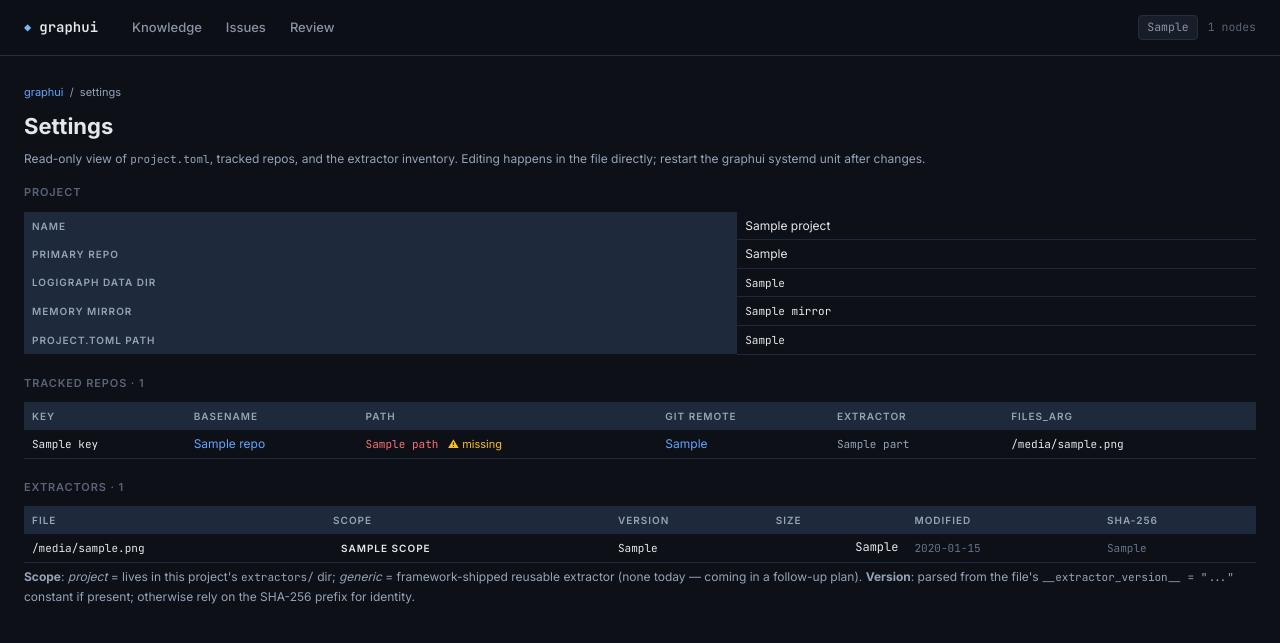
After one commit to Concorda-Sailing/graphui, a Python web app: template app/templates/settings.html in a window 1280 px wide. The commit adds this page. Shown: the top 643 px of the page. Run offline with Jinja, Linux system fonts and the light colour scheme; the template is opened without the code that fills it: most values are stand-ins (such as "Sample title", 1, 10 or a date in 2020).

Commit message:
feat(graphui): settings.html template + styles
Co-Authored-By: Claude Opus 4.7 (1M context) <noreply@anthropic.com>

```diff
--- a/app/static/style.css
+++ b/app/static/style.css
@@ -1687,3 +1687,23 @@ h2 {
   .repo-detail-body { grid-template-columns: 1fr; }
 }
 .repo-tab-warn.repo-tab-active { background: #422006; color: #fde68a; }
+
+/* ---- Settings page ---- */
+.settings-header { margin-bottom: 16px; }
+.settings-header h1 { margin: 0 0 4px; font-size: 22px; color: #e5e7eb; }
+.settings-note { color: #94a3b8; font-size: 12px; margin: 4px 0 12px; }
+.settings-section { margin-bottom: 20px; }
+.settings-table { width: 100%; border-collapse: collapse; font-size: 12px; }
+.settings-table-wide { table-layout: auto; }
+.settings-table th { text-align: left; padding: 6px 8px; background: #1e293b; color: #94a3b8; font-weight: 600; font-size: 10px; text-transform: uppercase; letter-spacing: 1px; }
+.settings-table td { padding: 4px 8px; border-bottom: 1px solid #1e293b; color: #e5e7eb; vertical-align: top; }
+.settings-table td.numeric { text-align: right; font-family: var(--mono); }
+.settings-table a { color: #60a5fa; text-decoration: none; }
+.settings-path { color: #e5e7eb; }
+.settings-path-missing { color: #f87171; }
+.settings-warn { color: #fbbf24; font-size: 11px; margin-left: 6px; }
+.settings-mute { color: #64748b; }
+.settings-cmd { color: #94a3b8; font-size: 11px; word-break: break-all; }
+.settings-scope { padding: 1px 8px; border-radius: 3px; font-size: 10px; text-transform: uppercase; letter-spacing: 1px; font-weight: 600; }
+.settings-scope-project { background: #1e3a8a; color: #bfdbfe; }
+.settings-scope-generic { background: #14532d; color: #bbf7d0; }
--- /dev/null
+++ b/app/templates/settings.html
@@ -0,0 +1,109 @@
+{% extends "base.html" %}
+{% block title %}settings{% endblock %}
+{% block content %}
+
+<div class="settings-header">
+  <div class="repo-detail-breadcrumb">
+    <a href="/graph/">graphui</a> &nbsp;/&nbsp; <span>settings</span>
+  </div>
+  <h1>Settings</h1>
+  <p class="settings-note">Read-only view of <code>project.toml</code>, tracked repos, and the extractor inventory. Editing happens in the file directly; restart the graphui systemd unit after changes.</p>
+</div>
+
+<section class="settings-section">
+  <h3 class="section-title">Project</h3>
+  {% if project %}
+  <table class="settings-table">
+    <tbody>
+      <tr><th>Name</th><td>{{ project.get('project', {}).get('name', '—') }}</td></tr>
+      <tr><th>Primary repo</th><td>{{ project.get('project', {}).get('primary_repo', '—') }}</td></tr>
+      <tr><th>Logigraph data dir</th><td><code>{{ project.get('logigraph', {}).get('data_dir', '—') }}</code></td></tr>
+      <tr><th>Memory mirror</th><td><code>{{ project.get('memory', {}).get('mirror', '—') }}</code></td></tr>
+      <tr><th>project.toml path</th><td><code>{{ project_toml_path }}</code></td></tr>
+    </tbody>
+  </table>
+  {% else %}
+  <p class="empty">No <code>project.toml</code> found at <code>{{ project_toml_path }}</code>.</p>
+  {% endif %}
+</section>
+
+<section class="settings-section">
+  <h3 class="section-title">Tracked repos · {{ repos|length }}</h3>
+  {% if repos %}
+  <table class="settings-table settings-table-wide">
+    <thead>
+      <tr>
+        <th>Key</th>
+        <th>Basename</th>
+        <th>Path</th>
+        <th>Git remote</th>
+        <th>Extractor</th>
+        <th>files_arg</th>
+      </tr>
+    </thead>
+    <tbody>
+      {% for r in repos %}
+      <tr>
+        <td><code>{{ r.key }}</code></td>
+        <td><a href="/graph/repo/{{ r.basename }}">{{ r.basename }}</a></td>
+        <td>
+          <code class="settings-path{% if not r.path_exists %} settings-path-missing{% endif %}">{{ r.path }}</code>
+          {% if not r.path_exists %}<span class="settings-warn">⚠ missing</span>{% endif %}
+        </td>
+        <td>
+          {% if r.git_remote %}<a href="{{ r.git_remote }}" target="_blank" rel="noopener">{{ r.git_remote }}</a>
+          {% else %}<span class="settings-mute">—</span>{% endif %}
+        </td>
+        <td>
+          <code class="settings-cmd">{% for part in r.extractor_cmd %}{{ part }}{% if not loop.last %} {% endif %}{% endfor %}</code>
+        </td>
+        <td>
+          {% if r.files_arg %}<code>{{ r.files_arg }}</code>
+          {% else %}<span class="settings-mute">—</span>{% endif %}
+        </td>
+      </tr>
+      {% endfor %}
+    </tbody>
+  </table>
+  {% else %}
+  <p class="empty">No <code>[repos.*]</code> tables in project.toml.</p>
+  {% endif %}
+</section>
+
+<section class="settings-section">
+  <h3 class="section-title">Extractors · {{ extractors|length }}</h3>
+  {% if extractors %}
+  <table class="settings-table settings-table-wide">
+    <thead>
+      <tr>
+        <th>File</th>
+        <th>Scope</th>
+        <th>Version</th>
+        <th class="numeric">Size</th>
+        <th>Modified</th>
+        <th>SHA-256</th>
+      </tr>
+    </thead>
+    <tbody>
+      {% for e in extractors %}
+      <tr>
+        <td><code>{{ e.filename }}</code></td>
+        <td><span class="settings-scope settings-scope-{{ e.scope }}">{{ e.scope }}</span></td>
+        <td>{% if e.declared_version %}<code>{{ e.declared_version }}</code>{% else %}<span class="settings-mute">—</span>{% endif %}</td>
+        <td class="numeric">{{ e.size_bytes }}</td>
+        <td><code class="settings-mute">{{ e.mtime_iso or '—' }}</code></td>
+        <td><code class="settings-mute">{{ e.sha256_prefix }}</code></td>
+      </tr>
+      {% endfor %}
+    </tbody>
+  </table>
+  <p class="settings-note">
+    <strong>Scope</strong>: <em>project</em> = lives in this project's <code>extractors/</code> dir; <em>generic</em> = framework-shipped reusable extractor (none today — coming in a follow-up plan).
+    <strong>Version</strong>: parsed from the file's <code>__extractor_version__ = "..."</code> constant if present; otherwise rely on the SHA-256 prefix for identity.
+  </p>
+  {% else %}
+  <p class="empty">No extractor files found.</p>
+  {% endif %}
+</section>
+
+{% endblock %}
```
